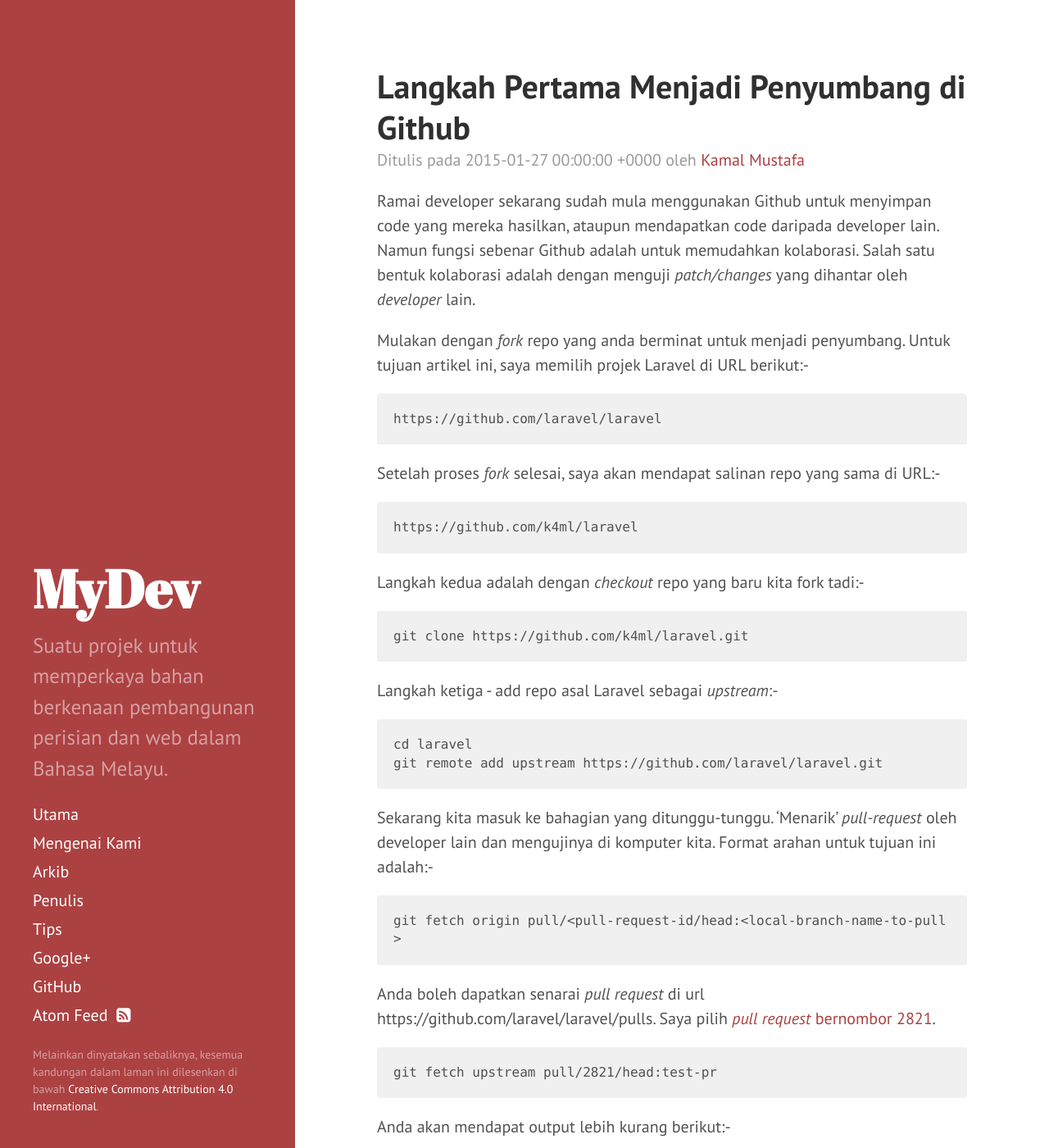
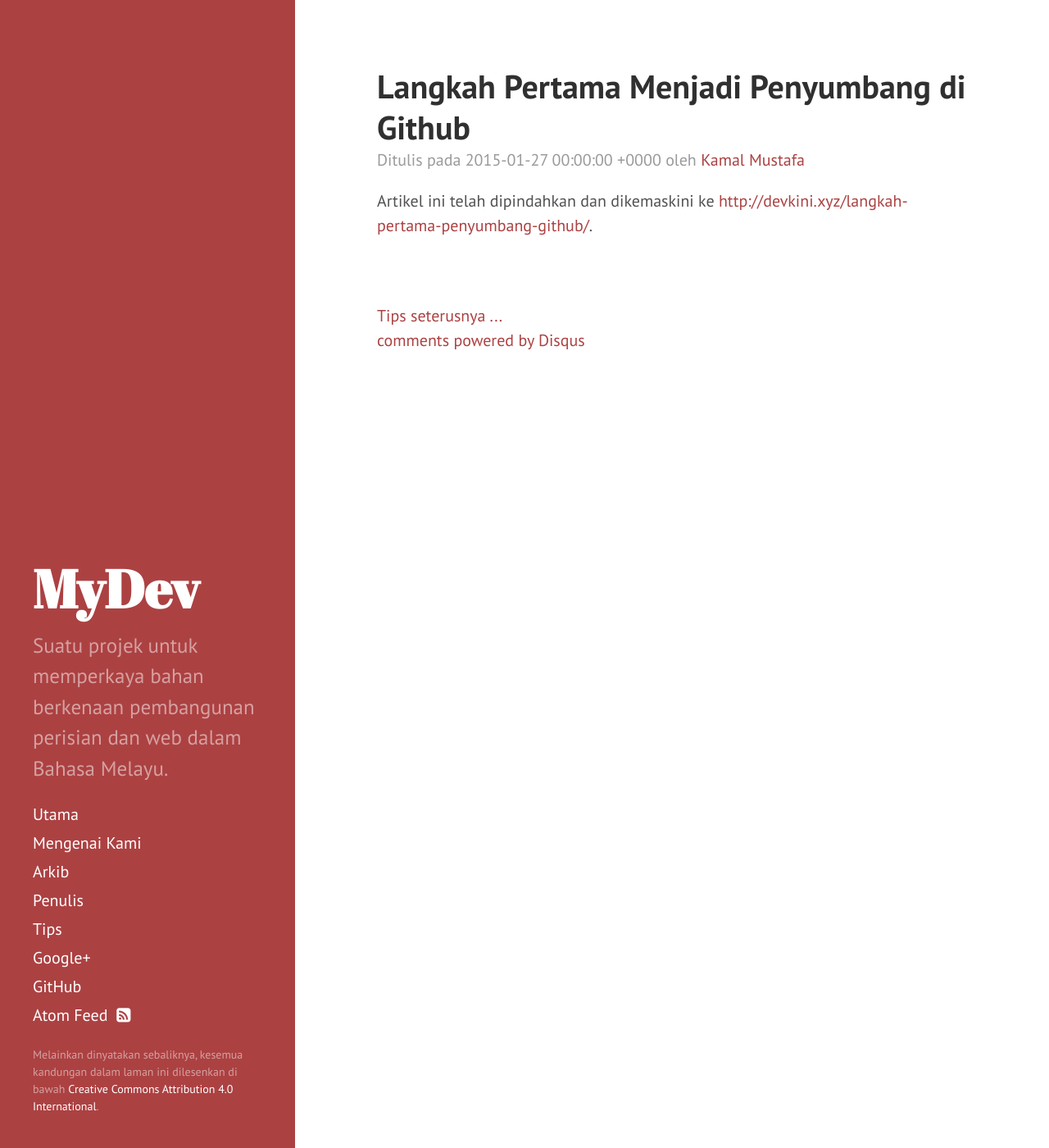
Before and after one commit to mydevcommunity/mydevcommunity.github.io, a Jekyll site: the page built from _tips/langkah-pertama-penyumbang-github.md, in a window 1280 px wide and 1400 px high. Shown: the whole window at 82% size. Built offline with Jekyll 4.4.1, drawn with Linux system fonts in a browser that asks for light colours; nearby versions of some CDN libraries; Markdown is read by kramdown in place of the engine named in the settings; comment, search, counter and statistics services are not loaded; some of the changed text lies outside the part shown.

Commit message:
Update langkah-pertama-penyumbang-github.md

```diff
--- a/_tips/langkah-pertama-penyumbang-github.md
+++ b/_tips/langkah-pertama-penyumbang-github.md
@@ -4,68 +4,6 @@
 author: kamalmustafa
 date: 2015-01-27
 level: 2
-summary: >
-            Bagaimana untuk mula menjadi penyumbang di Github dengan menguji
-            patch atau pull-request daripada developer lain.
-
 ---
 
-Ramai developer sekarang sudah mula menggunakan Github untuk menyimpan code
-yang mereka hasilkan, ataupun mendapatkan code daripada developer lain. Namun fungsi
-sebenar Github adalah untuk memudahkan kolaborasi. Salah satu bentuk kolaborasi adalah
-dengan menguji *patch/changes* yang dihantar oleh *developer* lain.
-
-Mulakan dengan *fork* repo yang anda berminat untuk menjadi penyumbang. Untuk tujuan
-artikel ini, saya memilih projek Laravel di URL berikut:-
-
-    https://github.com/laravel/laravel
-
-Setelah proses *fork* selesai, saya akan mendapat salinan repo yang sama di URL:-
-
-    https://github.com/k4ml/laravel
-
-Langkah kedua adalah dengan *checkout* repo yang baru kita fork tadi:-
-
-    git clone https://github.com/k4ml/laravel.git
-
-Langkah ketiga - add repo asal Laravel sebagai *upstream*:-
-
-    cd laravel
-    git remote add upstream https://github.com/laravel/laravel.git
-
-Sekarang kita masuk ke bahagian yang ditunggu-tunggu. 'Menarik' *pull-request* oleh developer
-lain dan mengujinya di komputer kita. Format arahan untuk tujuan ini adalah:-
-
-    git fetch origin pull/<pull-request-id/head:<local-branch-name-to-pull>
-
-Anda boleh dapatkan senarai *pull request* di url https://github.com/laravel/laravel/pulls.
-Saya pilih [*pull request* bernombor 2821](https://github.com/laravel/laravel/pull/2821).
-
-    git fetch upstream pull/2821/head:test-pr
-
-Anda akan mendapat output lebih kurang berikut:-
-
-    remote: Counting objects: 4, done.
-    remote: Compressing objects: 100% (4/4), done.
-    remote: Total 4 (delta 0), reused 3 (delta 0)
-    Unpacking objects: 100% (4/4), done.
-    From https://github.com/laravel/laravel
-     * [new branch]      refs/pull/2821/head -> test-pr
-
-Untuk memastikan anda mendapat *changes* yang betul, jalankan command `git diff`:-
-
-    git diff master
-
-Bandingkan dengan *changes* yang anda lihat di https://github.com/laravel/laravel/pull/2821/files:-
-
-<a href="http://i.imgur.com/P6BqGKu.png"><img src="http://i.imgur.com/P6BqGKul.png"></img></a>
-
-<div class="admonition-warning">
-    Output pada <code>git diff master</code> bagaimanapun turut menunjukkan perubahan pada banyak
-    fail lain juga, tidak hanya pada fail <code>public/.htaccess</code> seperti dalam gambar di atas.
-    Jika anda ada idea kenapa berlaku demikian, mohon kongsikan dalam ruangan komen di bawah.
-</div>
-<div>&nbsp;</div>
-
-Sekarang anda boleh mula menguji *pull request* tersebut dan seterusnya berkongsi hasil yang anda dapat
-dalam ruangan [diskusi](https://github.com/laravel/laravel/pull/2821) *pull request* berkenaan.
+Artikel ini telah dipindahkan dan dikemaskini ke [http://devkini.xyz/langkah-pertama-penyumbang-github/](http://devkini.xyz/langkah-pertama-penyumbang-github/).
```
